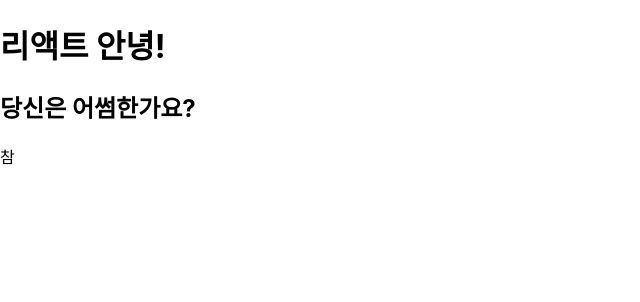
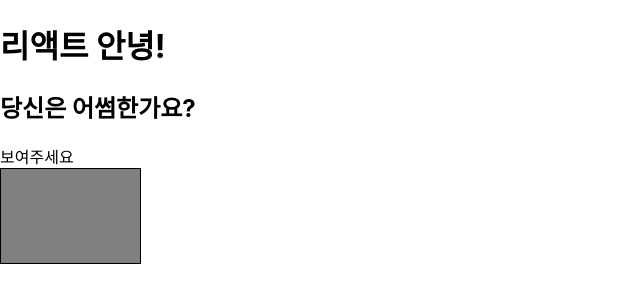
Before and after one commit to nainde0719/hello-react, a React (Create React App) app: page / in a window 1280 px wide. Shown: the top 302 px of the page, without its empty margins (0-640 px from the left). Built offline with nearby package versions, Linux system fonts and the light colour scheme.

Commit message:
2.4.5 인라인 스타일링(camelCase)

```diff
--- a/src/App.js
+++ b/src/App.js
@@ -4,14 +4,22 @@
   render() {
       const text = '당신은 어썸한가요?';
       const condition = true;
+      const style = {
+        backgroundColor: 'gray',
+        border: '1px solid black',
+        height: Math.round(Math.random() * 300) + 50,
+        width: Math.round(Math.random() * 300) + 50,
+        webkitTransition: 'all',
+        MozTransition: 'all',
+        msTransition: 'all'
+      };
 
       return (
           <div>
               <h1>리액트 안녕!</h1>
               <h2>{text}</h2>
-                {
-                    condition ? '참' : '거짓'
-                }
+              { condition && '보여주세요' }
+              <div style={style}></div>
           </div>
       );
   }
```
Lines whose indentation alone changed are shown as unchanged.
